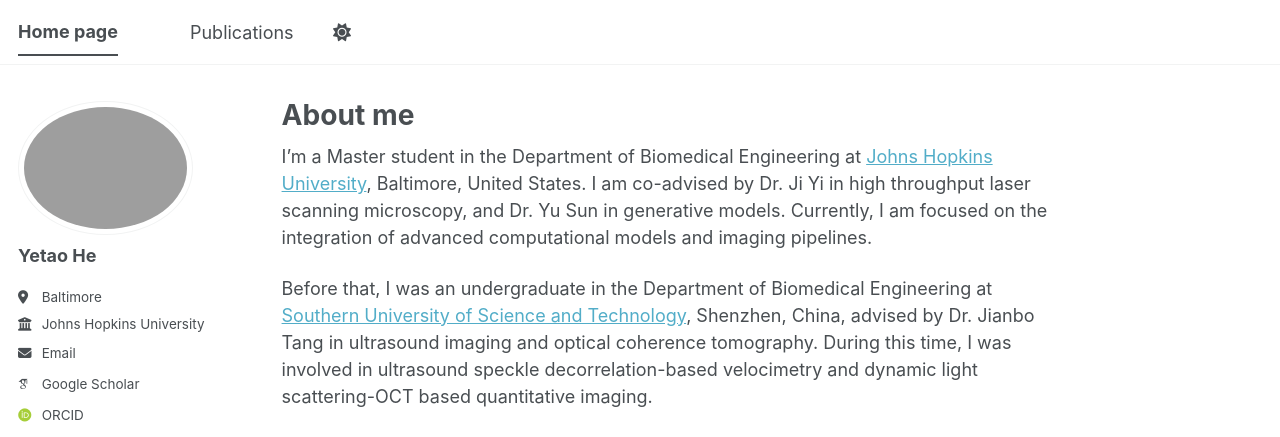
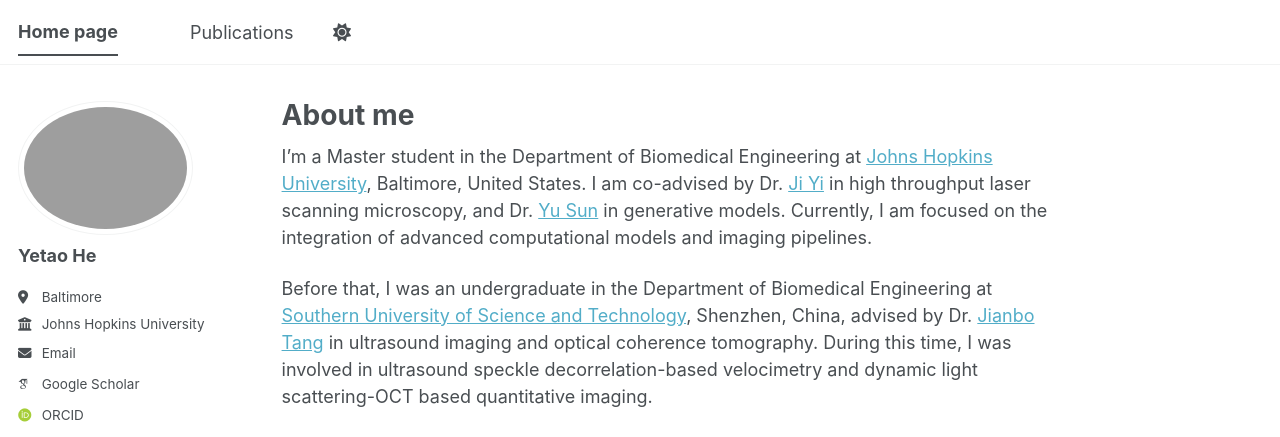
Before and after one commit to YetiHe/YetiHe.github.io, a Jekyll site: the page built from _pages/about.md, in a window 1280 px wide. Shown: the top 437 px of the page. Built offline with Jekyll 4.4.1, drawn with Linux system fonts in a browser that asks for light colours; some web fonts are replaced; a script bundle is joined from its source files by our own code; library files that are not in the unit come from our copies; part of the change alters nothing that is shown.

```diff
--- a/_pages/about.md
+++ b/_pages/about.md
@@ -7,9 +7,9 @@ redirect_from:
   - /about.html
 ---
 
-I'm a Master student in the Department of Biomedical Engineering at [Johns Hopkins University](https://www.jhu.edu/), Baltimore, United States. I am co-advised by Dr. Ji Yi in high throughput laser scanning microscopy, and Dr. Yu Sun in generative models. Currently, I am focused on the integration of advanced computational models and imaging pipelines.
+I'm a Master student in the Department of Biomedical Engineering at [Johns Hopkins University](https://www.jhu.edu/), Baltimore, United States. I am co-advised by Dr. [Ji Yi](https://www.yilab.org/) in high throughput laser scanning microscopy, and Dr. [Yu Sun](https://hcig.wse.jhu.edu/) in generative models. Currently, I am focused on the integration of advanced computational models and imaging pipelines.
 
-Before that, I was an undergraduate in the Department of Biomedical Engineering at [Southern University of Science and Technology](https://www.sustech.edu.cn/en/), Shenzhen, China, advised by Dr. Jianbo Tang in ultrasound imaging and optical coherence tomography. During this time, I was involved in ultrasound speckle decorrelation-based velocimetry and dynamic light scattering-OCT based quantitative imaging.
+Before that, I was an undergraduate in the Department of Biomedical Engineering at [Southern University of Science and Technology](https://www.sustech.edu.cn/en/), Shenzhen, China, advised by Dr. [Jianbo Tang](https://sustech.edu.cn/en/faculties/tangjianbo.html) in ultrasound imaging and optical coherence tomography. During this time, I was involved in ultrasound speckle decorrelation-based velocimetry and dynamic light scattering-OCT based quantitative imaging.
 
 Meanwhile, I am actively seeking 2026 Fall PhD positions.
 
```
